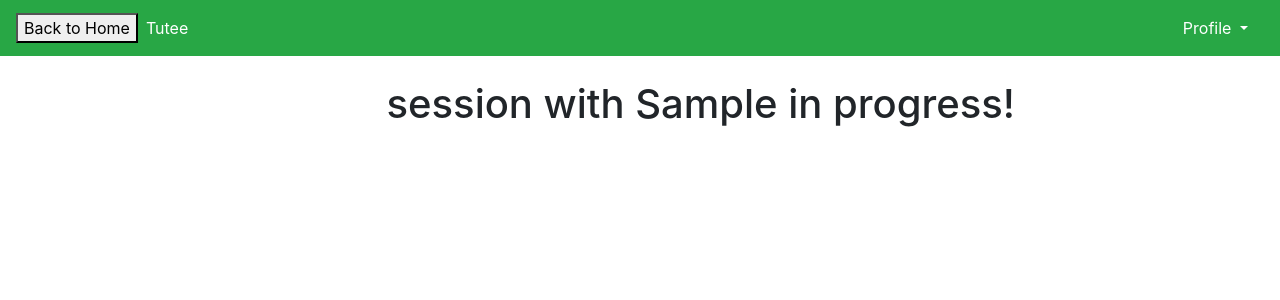
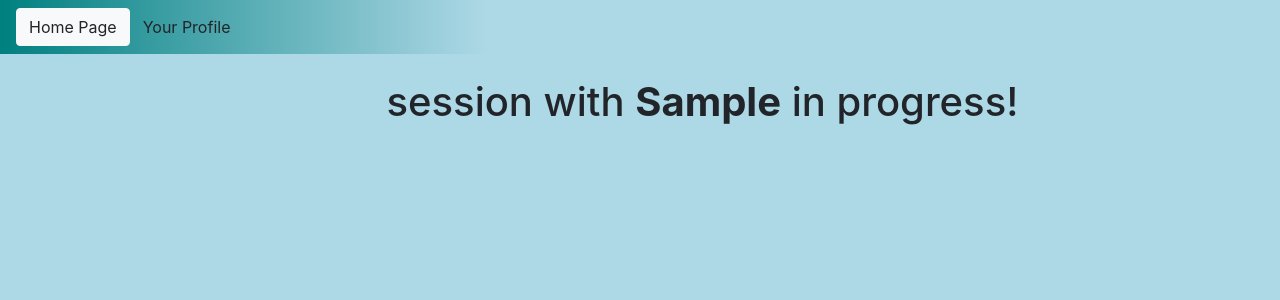
Before and after one commit to yl2vv/Quick-Tutor, a Django app: page /tuteeing/results/rating/1 in a window 1280 px wide. Shown: the top 300 px of the page. Run offline with Django 3.2, Linux system fonts and the light colour scheme; a user stored in the database is signed in; tables that the repository leaves empty hold one stand-in row (values such as "Sample post"); some libraries are stand-ins or nearby versions.

Commit message:
ratings pages

```diff
--- a/main/templates/tutee/ratings.html
+++ b/main/templates/tutee/ratings.html
@@ -1,31 +1,18 @@
 <!DOCTYPE html>
+{% load static %}
 <html lang="en">
 <script src="https://code.jquery.com/jquery-2.1.3.min.js"></script>
 <link rel="stylesheet" href="https://maxcdn.bootstrapcdn.com/bootstrap/4.4.1/css/bootstrap.min.css" integrity="sha384-Vkoo8x4CGsO3+Hhxv8T/Q5PaXtkKtu6ug5TOeNV6gBiFeWPGFN9MuhOf23Q9Ifjh" crossorigin="anonymous">
+<link rel = "stylesheet" type = "text/css" href = "{% static 'main/userprofile_style.css'%}">
 <head>
     <meta charset="UTF-8">
     <title>Tutee Results Page</title>
 </head>
-<body>
-    <nav class="navbar navbar-expand-lg navbar-light bg-success">
-        <button onclick="window.location.href = '/home';">Back to Home</button>
-        <button class="navbar-toggler" type="button" data-toggle="collapse" data-target="#navbarSupportedContent" aria-controls="navbarSupportedContent" aria-expanded="false" aria-label="Toggle navigation">
-          <span class="navbar-toggler-icon"></span>
-        </button>
-
-        <div class="collapse navbar-collapse" id="navbarSupportedContent">
-          <ul class="navbar-nav mr-auto">
-            <li class="nav-item active">
-              <a class="nav-link text-white" href="#">Tutee <span class="sr-only">(current)</span></a>
-            </li>
-          </ul>
-          <div class="nav-item dropdown">
-            <a class="nav-link dropdown-toggle text-white" href="#" id="navbarDropdown" role="button" data-toggle="dropdown" aria-haspopup="true" aria-expanded="false">
-              Profile
-            </a>
-            <div class="dropdown-menu" aria-labelledby="navbarDropdown">
-              <a class="dropdown-item" href="#">Profile</a>
-              <a class="dropdown-item" href="#">Logout</a>
+<body style = "background-color: LightBlue;">
+    <nav class="navbar navbar-expand-lg my-navbar">
+        <button class= "btn btn-light go-home" onclick="window.location.href = '/home';">Home Page</button>
+          <div class="nav-item ">
+            <button class = "btn profile-btn" onclick="window.location.href = '/userprofile';">Your Profile</button>
             </div>
           </div>
         </div>
@@ -40,18 +27,18 @@
       {% if tutee.tuteeStatus == "waiting" %}
       <form method='POST' class="column justify-content-center">
         {% csrf_token %}
-        <h1 class="column offset-md-3 justify-content-center p-4">waiting for {{tutor.firstname}} to respond...</h1>
-        <button type="submit" name="cancel" value="cancel" class="btn btn-success btn-lg btn-block">Cancel Question</button>
+        <h1 class="column offset-md-3 justify-content-center p-4">Waiting for <b>{{tutor.firstname}}</b> to respond...</h1>
+          <button type = "submit" name="cancel" value="cancel" class = "btn btn-circle btn-light" style = "border: 2px solid black; margin-top:40px;">Cancel Question</button>
       </form>
         {% endif %}
 
       {% if tutee.tuteeStatus == "accept" %}
-        <h1 class="column offset-md-3 justify-content-center p-4">session with {{tutor.firstname}} in progress! </h1>
+        <h1 class="column offset-md-3 justify-content-center p-4">session with <b>{{tutor.firstname}}</b> in progress! </h1>
       {% endif %}
 
       {% if tutee.tuteeStatus == "rating" %}
         <div class="column col-md-6 offset-md-3 justify-content-center p-4">
-            <h1>How Would You Rate {{tutor.firstname}} ?</h1>
+            <h1>How Would You Rate <b>{{tutor.firstname}}</b> ?</h1>
             <form method='POST' class="column justify-content-center">
               {% csrf_token %}
                 <div class="form-group w-50">
@@ -64,12 +51,7 @@
                         <option>5</option>
                     </select>
                 </div>
-                <button type="submit" name="submit" value="submit" class="btn btn-success btn-lg btn-block">Submit</button>
+                <button type = "submit" name="submit" value="submit" class = "btn btn-circle btn-light" style = "border: 2px solid black; margin-top:40px;">Submit</button>
             </form>
         </div>
       {% endif %}
-
-  </div>
-
-</body>
-</html>
```
